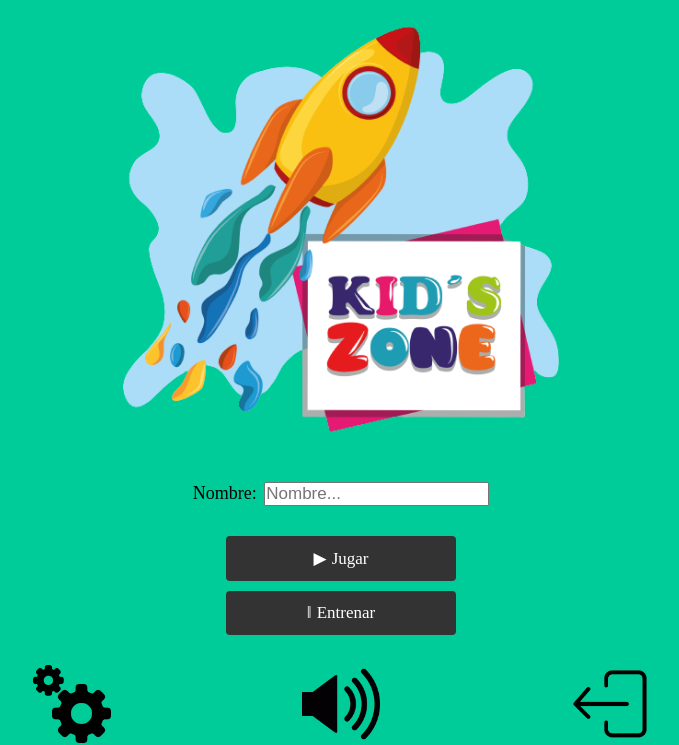
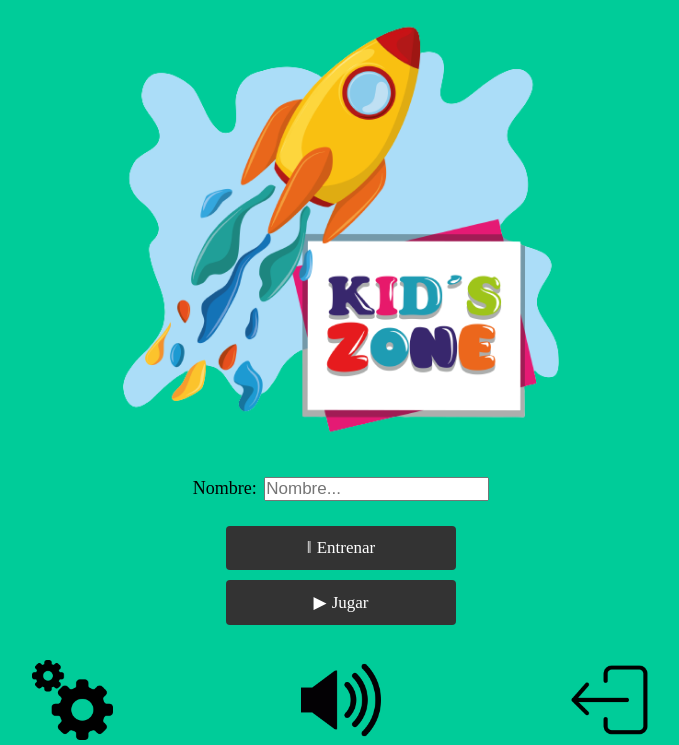
Before and after one commit to VicodeLab/Juego-TEA, a PHP site: page /HTML/index.html in a window 1280 px wide. Shown: the part 58-803 px from the top of the page, without its empty margins (299-978 px from the left). Run offline with PHP 8.4, Linux system fonts and the light colour scheme.

Commit message:
changes 28/05/2023

```diff
--- a/CSS/Style.css
+++ b/CSS/Style.css
@@ -20,12 +20,16 @@ span{
         font-size: 1.8rem;
     }
 
+    /* HEADER */
+
     .header{
         display: flex;
         text-align: center;
         justify-content: center ;
         margin-top: 3rem;
     }
+
+    /* MAIN */
 
     .container{
         display: flex;
@@ -34,6 +38,8 @@ span{
         justify-content: center;
         min-width: 30rem;
     }
+
+    /* LOGO */
 
     .div_logo{
         width: 60%;
@@ -47,9 +53,11 @@ span{
 
     }
 
+    /* LABEL */
+
     .div_label{
         width: 70%;
-    padding: 2rem;
+        padding: 1.5rem;
 
     }
 
@@ -57,6 +65,8 @@ span{
         font-size: 1.7rem;
         margin-left: 0.5rem;
     }
+
+    /* BOTONES PLAY / PAUSE */
 
     .container_btn{
         width: 80%;
@@ -66,6 +76,7 @@ span{
         justify-content: center;
         align-items: center;
     }
+
     .btn {
         width: 50%;
         min-width: 10rem;
@@ -79,9 +90,13 @@ span{
         transition: background-color 0.3s ease;
     }
 
+    .btn-pause{
+        margin-bottom: 1rem;
+        margin-top: 1rem;
+    }
+
     .btn-play{
         margin-bottom: 1rem;
-    margin-top: 1rem;
     }
 
 
@@ -99,15 +114,17 @@ span{
         margin-right: 0.5rem;
     }
 
+    /* BOTONES CONFI, SOUND, EXIT */
+
 
     .btn_confi, .btn_sound, .btn_exit{
         width: 21%;
         border-radius: 2rem;
-    padding-top: 3rem;
+        padding-top: 2.5rem;
         text-decoration: none;
     }
 
 
     .img_confi, .img_sound, .img_exit{
-    width: 29%;
+        width: 30%;
     }
--- a/HTML/index.html
+++ b/HTML/index.html
@@ -27,8 +27,8 @@
             </label>
         </div>
         <div class="container_btn">
+            <a class="btn btn-pause" href="#">Entrenar</a>
             <a class="btn btn-play" href="#">Jugar</a>
-            <a class="btn btn-pause" href="#">Entrenar</a>
         </div>
 
         <a class="btn_confi" target="_blank" href="#" title="Ir a Configuraciones"> <img class="img_confi"
```
Lines whose indentation alone changed are shown as unchanged.
